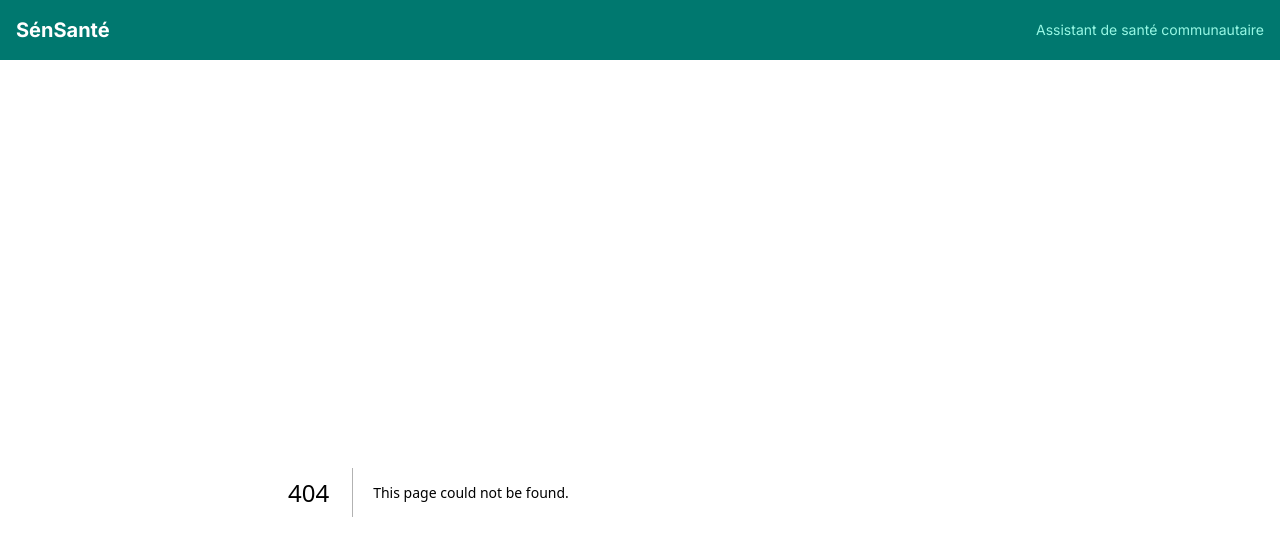
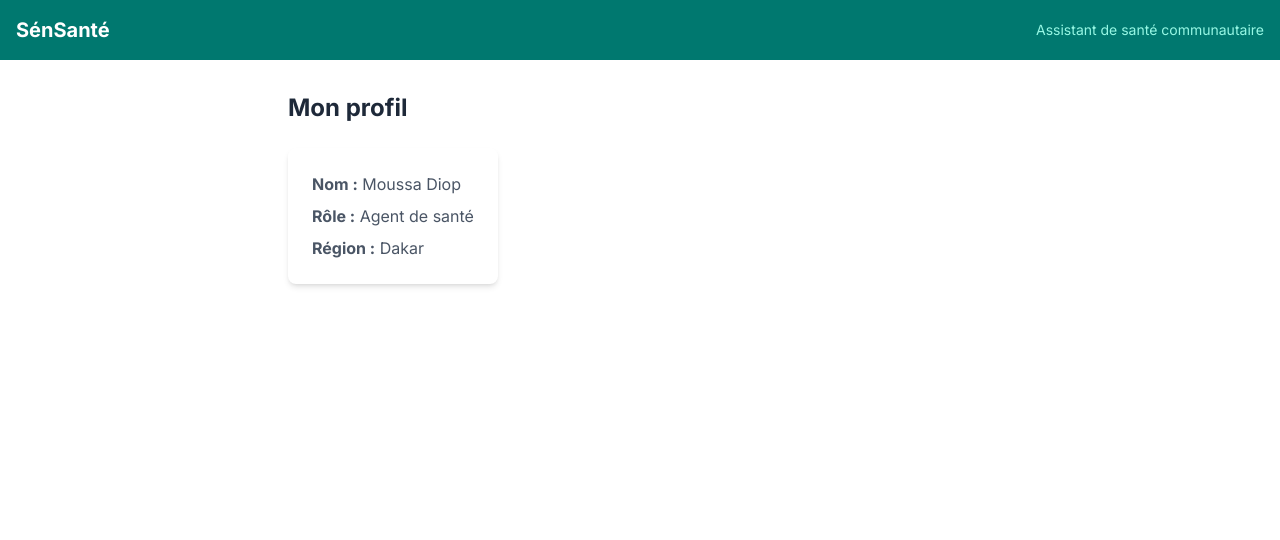
Before and after one commit to fall-mansour/sensante, a Next.js app: page /profil in a window 1280 px wide. Before the commit this address had no page. Shown: the top 540 px of the page. Built offline with nearby package versions, Linux system fonts and the light colour scheme.

Commit message:
Page Profil (Le Pilote)

```diff
--- /dev/null
+++ b/src/app/profil/page.tsx
@@ -0,0 +1,14 @@
+export default function ProfilPage() {
+  return (
+    <div>
+      <h1 className="text-2xl font-bold text-gray-800 mb-6">
+        Mon profil
+      </h1>
+      <div className="bg-white rounded-lg shadow-md p-6 max-w-md">
+        <p className="text-gray-600"><strong>Nom :</strong> Moussa Diop</p>
+        <p className="text-gray-600 mt-2"><strong>Rôle :</strong> Agent de santé</p>
+        <p className="text-gray-600 mt-2"><strong>Région :</strong> Dakar</p>
+      </div>
+    </div>
+  );
+}
```
